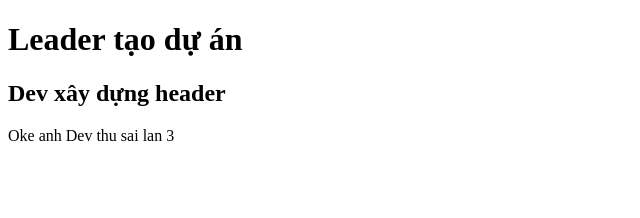
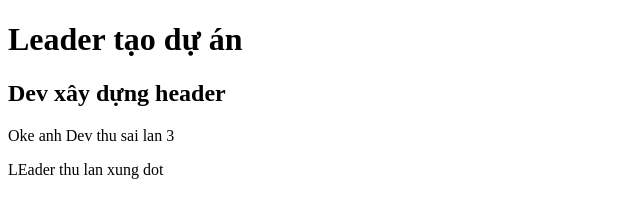
Before and after one commit to levantong/DemoGit, a plain HTML site: page index.html in a window 1280 px wide. Shown: the whole page, without its empty margins (0-640 px from the left). Drawn offline with Linux system fonts and the light colour scheme.

Commit message:
LEader thu lan xung dot

```diff
--- a/index.html
+++ b/index.html
@@ -17,5 +17,6 @@
     <div class="leader"></div>
     <section class="Lead thu sai 2"></section>
     <p>Oke anh Dev thu sai lan 3</p>
+    <p>LEader thu lan xung dot</p>
 </body>
 </html>
```
